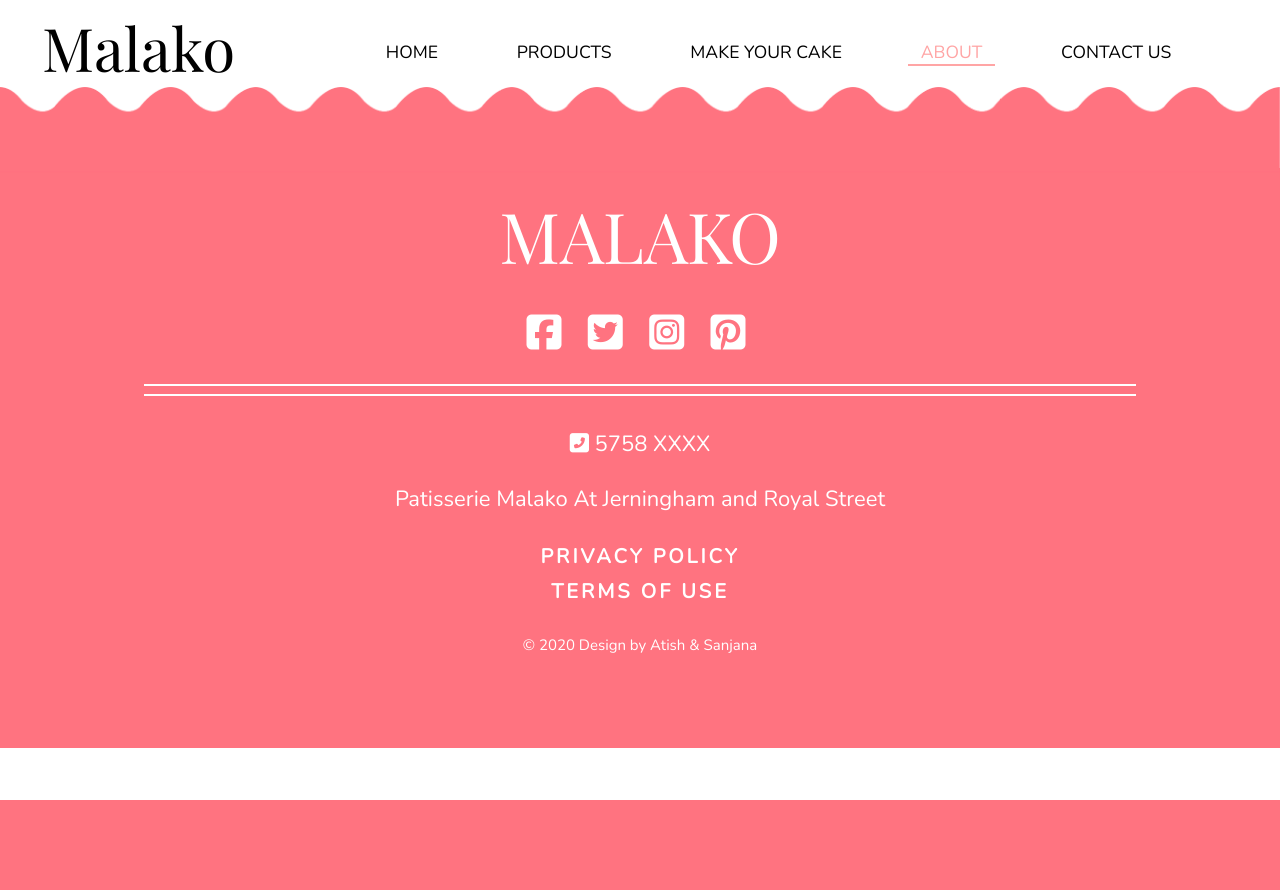
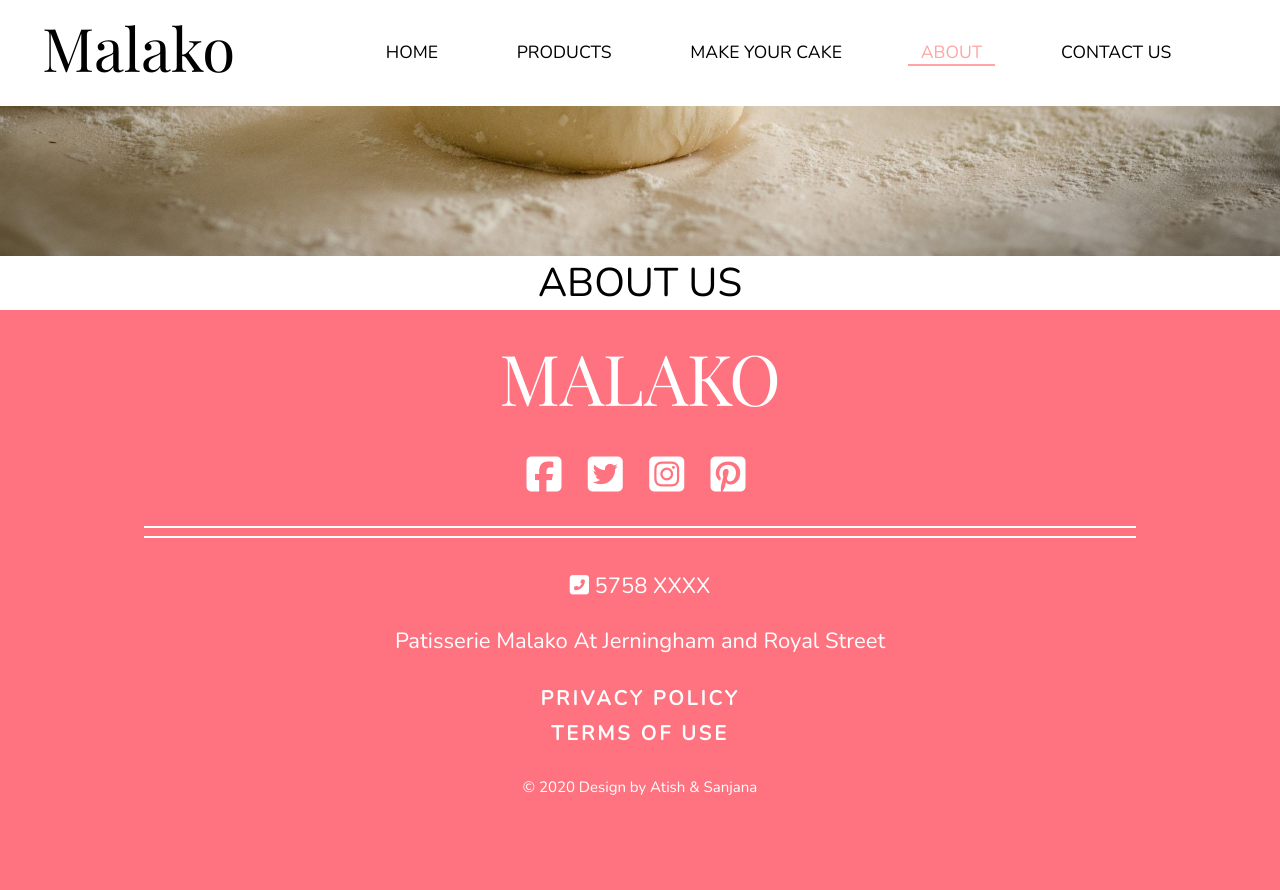
Before and after one commit to atishdhu/Cake-Shop-Website, a PHP site: page /about.html in a window 1280 px wide. Before the commit the page ends 800 px from the top, so only its background shows below. Run offline with PHP 8.4, Linux system fonts and the light colour scheme; some libraries are stand-ins or nearby versions.

Commit message:
Create about us page header

```diff
--- a/Atish.css
+++ b/Atish.css
@@ -1007,3 +1007,19 @@ html, body{
 
     /* End Contact Us Form */
 }
+
+/*--------------------------------------------------------------------------*/
+/*Start About Us Page*/
+/*--------------------------------------------------------------------------*/
+
+.about-us-header .banner{
+    background-image: url("./Assets/images/4.aboutus/Banner.jpg");
+    padding-bottom: 150px;
+    background-position: bottom;
+    background-size: cover;
+}
+
+.about-us-header .about-us-subtitle{
+    text-align: center;
+    font-size: 40px;
+}
--- a/about.html
+++ b/about.html
@@ -5,7 +5,7 @@
         <title>MALAKO | Home</title>
         <meta name="viewport" content="width=device-width, initial-scale=1.0">
         <!--CSS File-->
-        <link rel="stylesheet" type="text/css" href="Sanjana.css">
+        <link rel="stylesheet" type="text/css" href="Atish.css">
         <!-- Font Awesome -->
         <script src="https://kit.fontawesome.com/0e16635bd7.js" crossorigin="anonymous"></script>
         <!-- Animate CSS -->
@@ -55,12 +55,25 @@
         <!--End Navigation Bar @media 1200px-->
 
 
+        <!--Start Page Header-->
+        <div class="about-us-header">
+            <div class="banner-group">
+                <div class="banner"></div>
+            </div>
+
+            <div class="about-us-subtitle">
+                <span>ABOUT US</span>
+            </div>
+        </div>
+        <!--End Page Header-->
+
+
         <!--Start Wave Image-->
-        <div class="wave-image-group">
+        <!-- <div class="wave-image-group">
             <div class="wave-image footer-wave">
                 <img src="Assets/images/1.index/NavBar_WavePink.png">
             </div>
-        </div>
+        </div> -->
         <!--End Wave Image-->
 
 
```
Also changed, not shown: Assets/images/4.aboutus/Banner.jpg (added).
